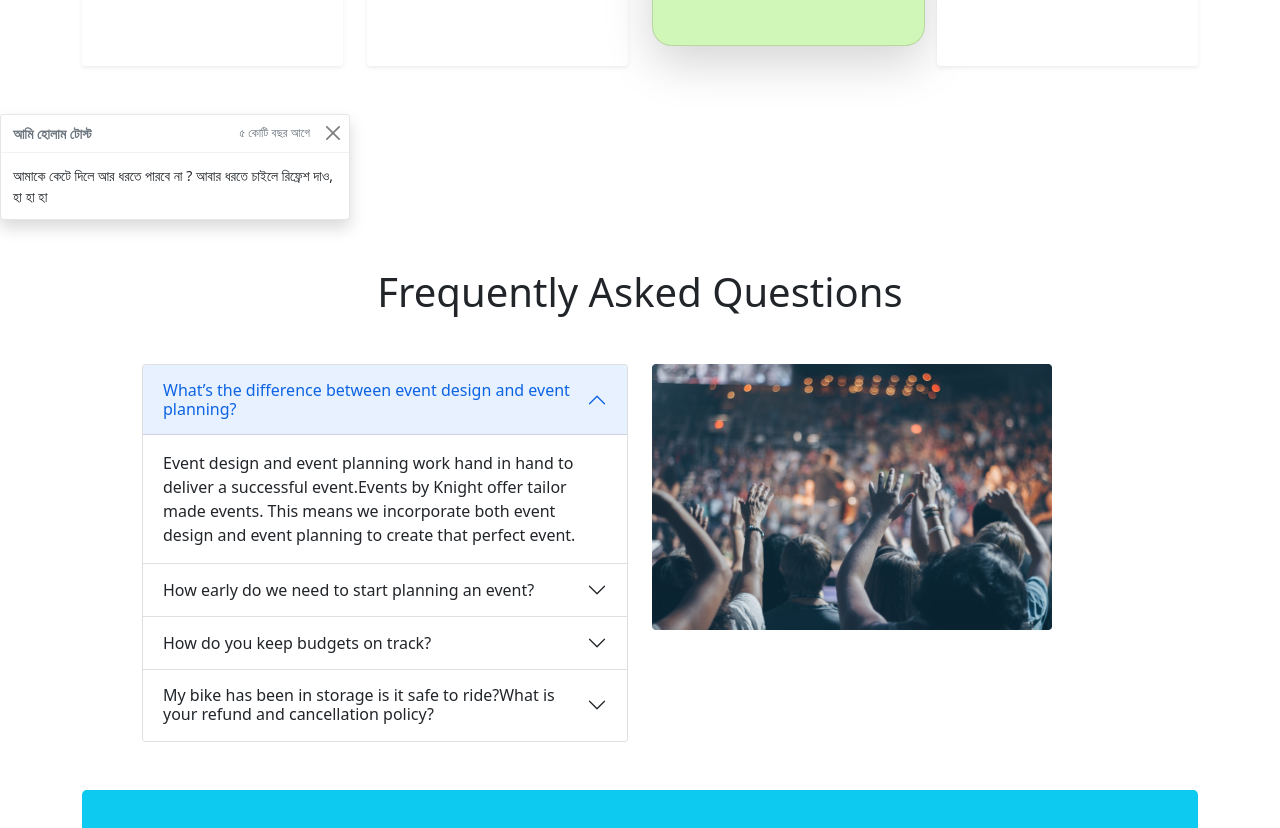
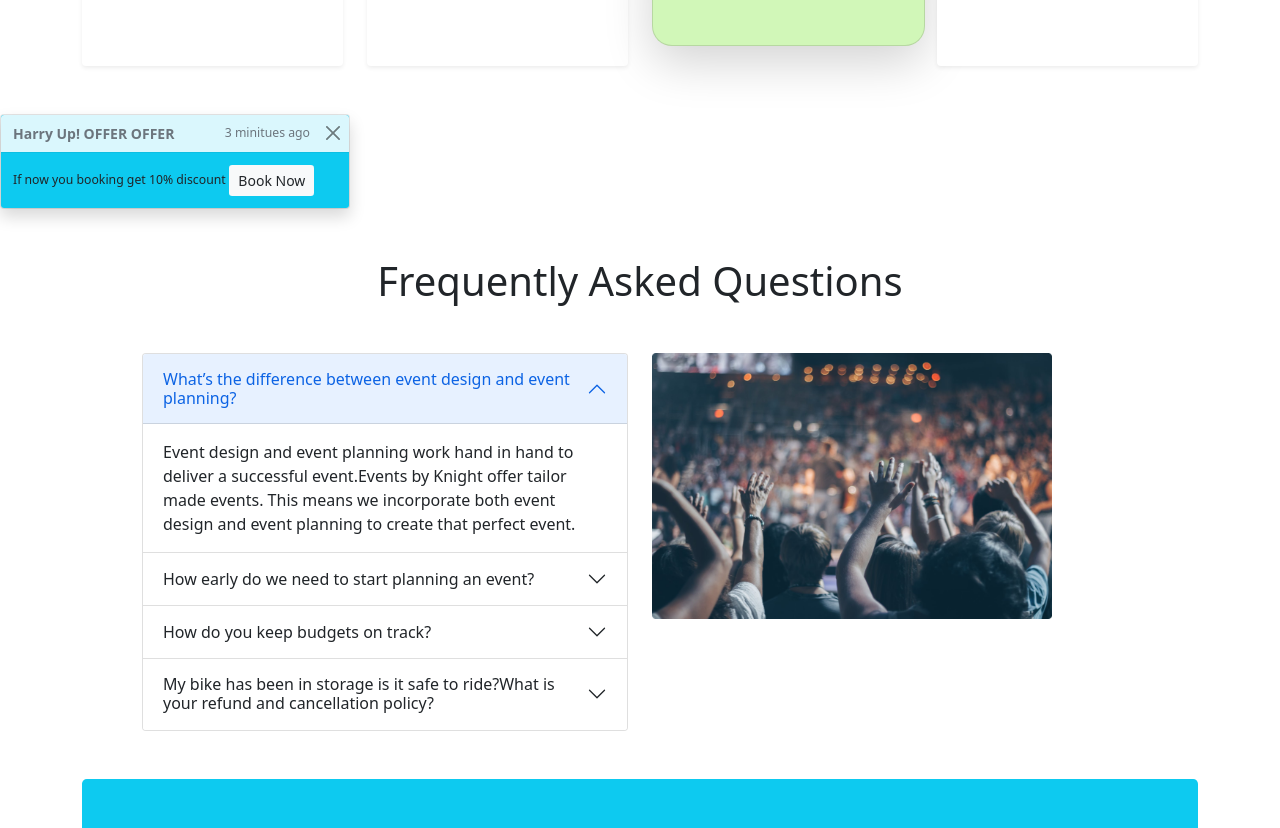
Before and after one commit to proalamin-247/convention-center, a plain HTML site: page index.html in a window 1280 px wide. Shown: the part 1925-2753 px from the top of the page. Drawn offline with nearby package versions, Linux system fonts and the light colour scheme; a web font is replaced by a local one.

Commit message:
all done & revision 2

```diff
--- a/index.html
+++ b/index.html
@@ -59,7 +59,7 @@
                   <h1 class="fs-1">The perfect venue for your
                     next event</h1>
                   <p class="fs-5">Amet minim mollit non deserunt ullamco est sit aliqua dolor do amet sint. Velit officia consequat duis enim velit .</p>
-                  <a class="btn btn-light text-primary my-3" href="https://web.programming-hero.com/" role="button" target="_blank">More Details</a>
+                  <a class="btn btn-light text-primary my-3" href="https://web.programming-hero.com/" role="button" target="_blank">Book Now</a>
                 </div>
               </div>
               <div class="carousel-item">
@@ -68,7 +68,7 @@
                     <h1 class="fs-1">The perfect venue for your
                         next event</h1>
                       <p class="fs-5">Amet minim mollit non deserunt ullamco est sit aliqua dolor do amet sint. Velit officia consequat duis enim velit .</p>
-                      <a class="btn btn-light text-primary my-3" href="https://web.programming-hero.com/" role="button" target="_blank">More Details</a>
+                      <a class="btn btn-light text-primary my-3" href="https://web.programming-hero.com/" role="button" target="_blank">Book Now</a>
                 </div>
               </div>
               <div class="carousel-item">
@@ -77,7 +77,7 @@
                     <h1 class="fs-1">The perfect venue for your
                         next event</h1>
                       <p class="fs-5">Amet minim mollit non deserunt ullamco est sit aliqua dolor do amet sint. Velit officia consequat duis enim velit .</p>
-                      <a class="btn btn-light text-primary my-3" href="https://web.programming-hero.com/" role="button" target="_blank">More Details</a>
+                      <a class="btn btn-light text-primary my-3" href="https://web.programming-hero.com/" role="button" target="_blank">Book Now</a>
                 </div>
               </div>
               <div class="carousel-item">
@@ -86,7 +86,7 @@
                     <h1 class="fs-1">The perfect venue for your
                         next event</h1>
                       <p class="fs-5">Amet minim mollit non deserunt ullamco est sit aliqua dolor do amet sint. Velit officia consequat duis enim velit .</p>
-                      <a class="btn btn-light text-primary my-3" href="https://web.programming-hero.com/" role="button" target="_blank">More Details</a>
+                      <a class="btn btn-light text-primary my-3" href="https://web.programming-hero.com/" role="button" target="_blank">Book Now</a>
                 </div>
               </div>
             </div>
@@ -209,15 +209,15 @@
             <!-- priceing section  END-->
 
             <!-- toast section start -->
-            <div class="toast show" role="alert" aria-live="assertive" aria-atomic="true">
+            <div class="toast show bg-info" role="alert" aria-live="assertive" aria-atomic="true">
                 <div class="toast-header">
-                  <strong class="me-auto">আমি হোলাম টোস্ট</strong>
-                  <small>৫ কোটি বছর আগে</small>
+                  <strong class="me-auto">Harry Up! OFFER OFFER</strong>
+                  <small>3 minitues ago</small>
                   <button type="button" class="btn-close" data-bs-dismiss="toast" aria-label="Close"></button>
                 </div>
                 <div class="toast-body">
-                  আমাকে কেটে দিলে আর ধরতে পারবে না ?
-                  আবার ধরতে চাইলে রিফ্রেশ দাও, হা হা হা
+                  <small>If now you booking get 10% discount</small>
+                  <button class="btn bg-light btn-sm">Book Now</button>
                 </div>
             </div>
             <!-- toast section  END-->
@@ -344,7 +344,7 @@
       <!-- footer  section start-->
       <footer class="">
           <div class="d-flex justify-content-around align-items-center p-5">
-              <p>© 2020 bike. All rights reserved</p>
+              <p>© 2022 Pro.Alamin-convention-center. All rights reserved</p>
               <div class="d-flex flex-column">
                     <h5>Get The App</h5>
                     <a class="my-2" href="https://apps.apple.com/us/app/programming-hero-coding-fun/id1478201849" target="_blank"><img src="images/apple-app-store.svg" alt=""></a>
```
Also changed, not shown: images/apple-app.png (deleted), images/person 1.png (deleted), images/person 2.png (deleted), images/person 3.png (deleted), images/wedding.png (deleted).
